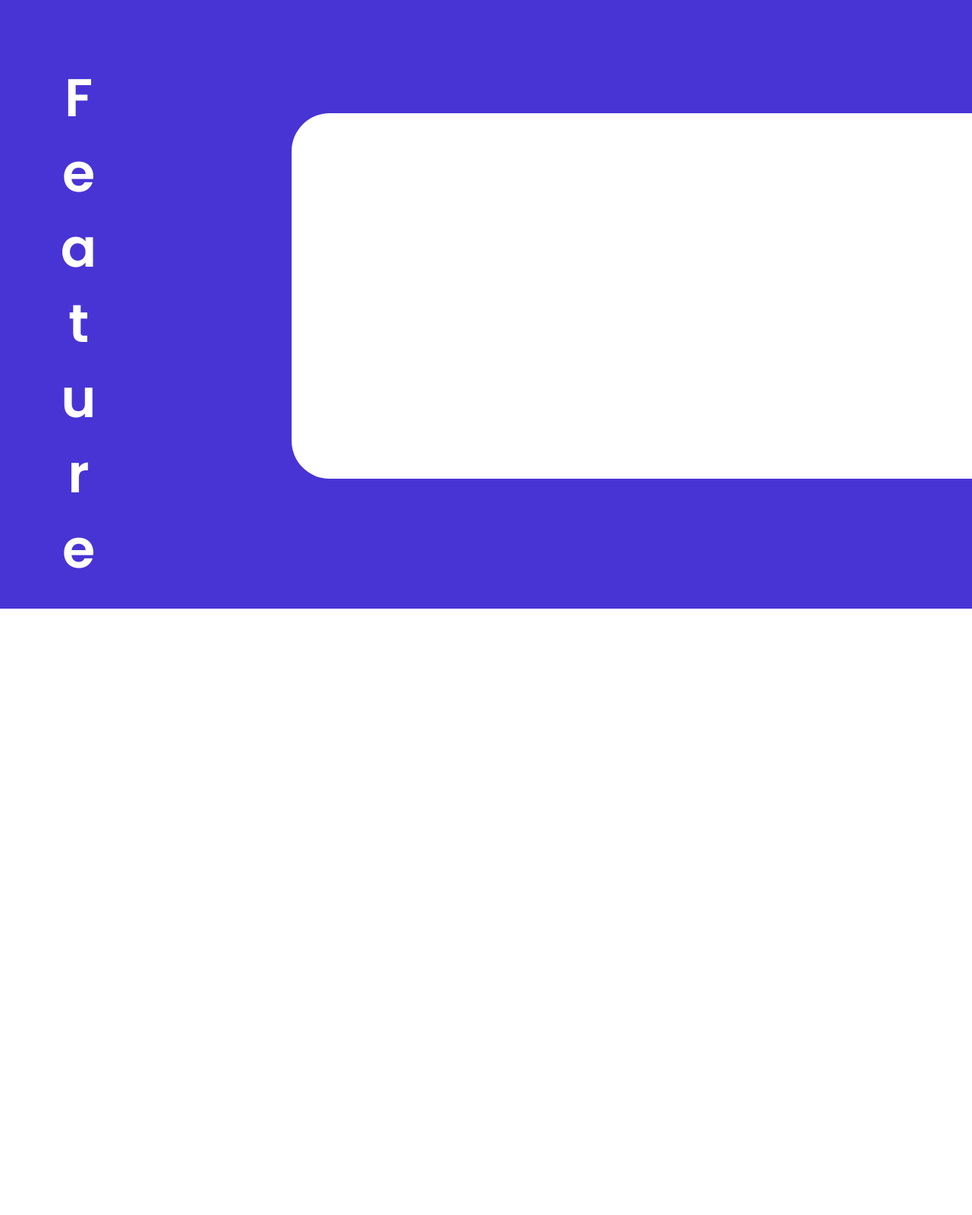
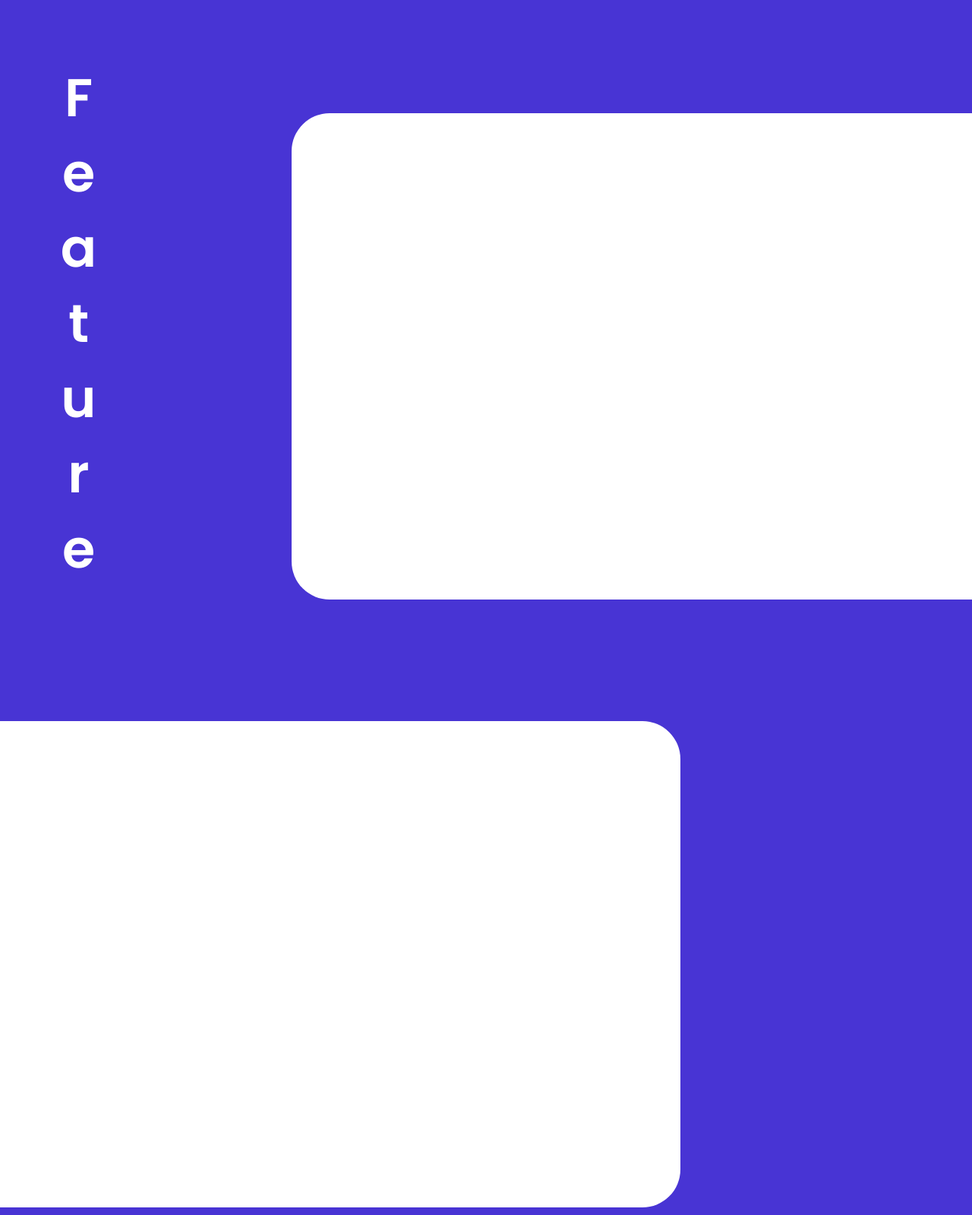
Before and after one commit to truongnhatanh7/EEET2580_Onyx_Project, a PHP site: page / in a window 1280 px wide. Shown: the part 1180-2779 px from the top of the page at 76% size. Before the commit the page ends 1981 px from the top, so only its background shows below. Run offline with PHP 8.4, Linux system fonts and the light colour scheme.

Commit message:
done card

```diff
--- a/assets/css/homepage.css
+++ b/assets/css/homepage.css
@@ -101,7 +101,7 @@
     position: absolute;
     top: 0;
     right: 0;
-    bottom: 0;
+    height: 100vh;
 
     width: 100%;
     background-color: var(--pink-color);
@@ -109,32 +109,47 @@
 /* end of drag drop feature */
 
 /* start of collab feature */
-/* .feature__collab {
+.feature__collab {
     position: absolute;
-    top: 0;
+    top: 100vh;
+    right: 0;
+    height: 100vh;
+
     width: 100%;
     background: var(--pink-color);
-} */
+}
 .card-content {
     /* display: inline-block; */
-    position: absolute;
-    right: 0;
-    top: 0;
 
     margin-top: 15rem;
 
     width: 70%;
-    height: 60%;
+    height: 80%;
     background-color: var(--white);
-    --border-radius: 5rem;
-    border-top-left-radius: var(--border-radius);
-    border-bottom-left-radius: var(--border-radius);
     /* border-radius: 2rem; */
 }
 .card-content::after {
     content: "";
     display: block;
     clear: both;
+}
+.feature__dragdrop-content {
+    position: absolute;
+    right: 0;
+    top: 0;
+
+    --border-radius: 5rem;
+    border-top-left-radius: var(--border-radius);
+    border-bottom-left-radius: var(--border-radius);
+}
+.feature__collab-content {
+    position: absolute;
+    left: 0;
+    bottem: 0;
+
+    --border-radius: 5rem;
+    border-top-right-radius: var(--border-radius);
+    border-bottom-right-radius: var(--border-radius);
 }
 .card {
     /* padding-top: 20rem; */
--- a/index.html
+++ b/index.html
@@ -86,14 +86,8 @@
             <!-- end of drag and drop -->
 
             <!-- start of collab -->
-            <!-- <div class="feature__collab"> -->
-                <!-- <div class="card-wrapper">
-                </div> -->
-                <!-- 1134 692 -->
-                <!-- <svg class="card" width="80%" height="50%" viewBox="0 0 1134 692" fill="none" xmlns="http://www.w3.org/2000/svg">
-                    <path d="M1134 622C1134 660.66 1102.66 692 1064 692L0 692V0L1064 0C1102.66 0 1134 31.3401 1134 70V622Z" fill="white"/>
-                </svg> -->
-                <!-- <div class="card-content feature__collab-content"> -->
+            <div class="feature__collab">
+                <div class="card-content feature__collab-content">
                     <!-- <div class="col-half">
                         Collaboration made easy
                     </div> -->
@@ -118,8 +112,8 @@
                         </svg> -->
 
                     <!-- </div> -->
-                <!-- </div> -->
-            <!-- </div> -->
+                </div>
+            </div>
             <!-- end of collab -->
         </div>
         <!-- End of content -->
```
